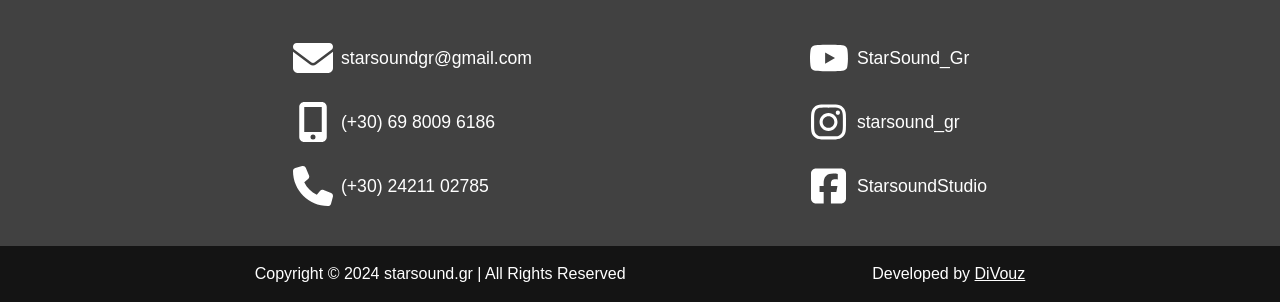
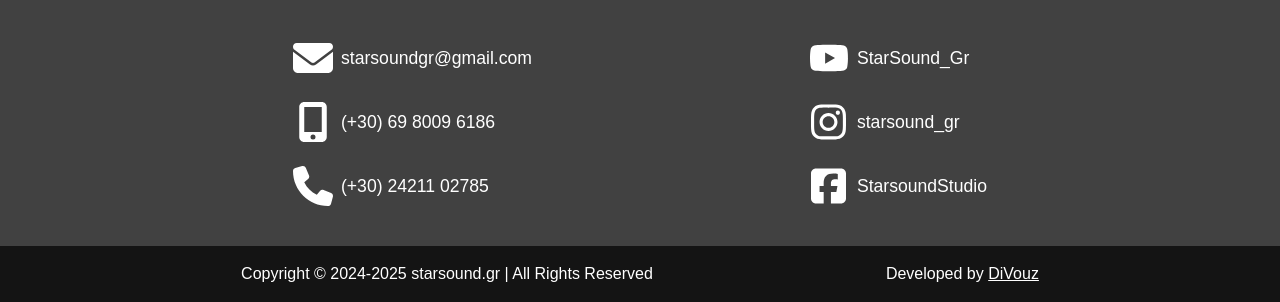
Before and after one commit to DiVouz/star-sound, a plain HTML site: page index.html in a window 1280 px wide. Shown: the part 5213-5515 px from the top of the page. Drawn offline with Linux system fonts and the light colour scheme.

Commit message:
Update copyright years

```diff
--- a/index.html
+++ b/index.html
@@ -457,7 +457,7 @@
         </div>
 
         <div class="flex-row flex-gap-half flex-space-evenly flex-wrap footer">
-            <div>Copyright © 2024 starsound.gr | All Rights Reserved</div>
+            <div>Copyright © 2024-2025 starsound.gr | All Rights Reserved</div>
             <div>Developed by <a href="https://divouz.github.io/DiVouz/" target="_blank">DiVouz</a></div>
         </div>
     </body>
```
